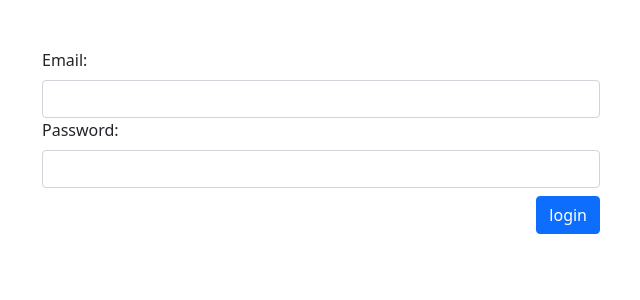
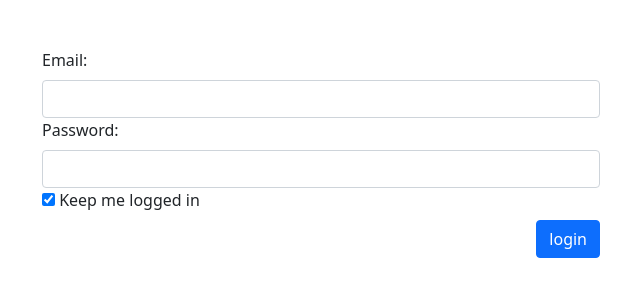
Before and after one commit to LoicEsk/sensorsLogger, a Symfony app: template templates/login/index.html.twig in a window 1280 px wide. Shown: the top 300 px of the page, without its empty margins (319-959 px from the left). Run offline with Twig, Linux system fonts and the light colour scheme; the template is opened without the code that fills it, so the values that code supplies are empty; some libraries are stand-ins or nearby versions.

Commit message:
add login reminder

```diff
--- a/templates/login/index.html.twig
+++ b/templates/login/index.html.twig
@@ -23,6 +23,9 @@
                 {# If you want to control the URL the user is redirected to on success
                 <input type="hidden" name="_target_path" value="/account"/> #}
 
+                <input type="checkbox" id="remember_me" name="_remember_me" checked/>
+                <label for="remember_me">Keep me logged in</label>
+
                 <p class="text-end mt-2"><button type="submit" class="btn btn-primary">login</button></p>
             </form>
         </div>
```
Also changed, not shown: 1 other file.
